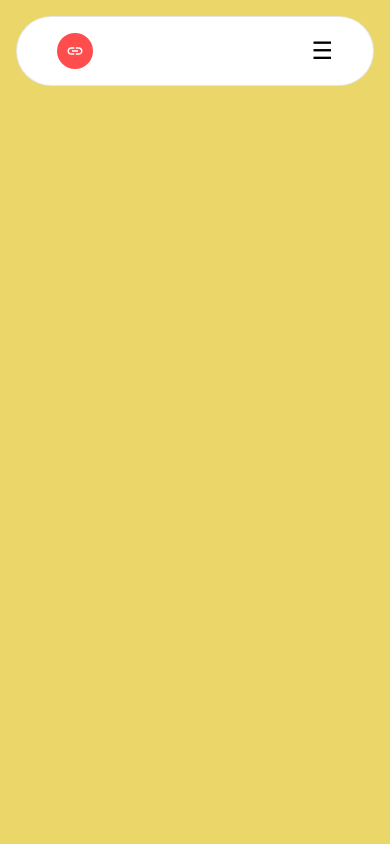
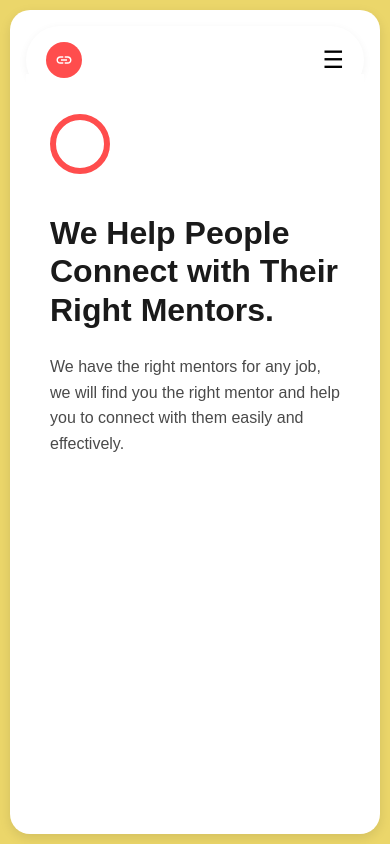
Before and after one commit to yranjan06/Project-Mandhar, a plain HTML site: page index.html in a window 390 px wide. Drawn offline with Linux system fonts and the light colour scheme.

Commit message:
done with navarbr

```diff
--- /dev/null
+++ b/assets/MentorSection.css
@@ -0,0 +1,85 @@
+/* assets/MentorSection.css */
+
+.mentor-container {
+    display: flex;
+    width: 100%;
+    max-width: 1200px;
+    margin: 40px auto;
+  }
+
+  .left-section {
+    width: 50%;
+    padding: 60px 40px;
+    box-sizing: border-box;
+  }
+
+  .right-section {
+    width: 50%;
+    background-color: #f8f8f8;
+    min-height: 500px;
+    border-radius: 20px;
+  }
+
+  .mentor-logo {
+    width: 70px;
+    height: 70px;
+    border: 5px solid #FF4500;
+    border-radius: 50%;
+    margin-bottom: 50px;
+  }
+
+  .heading {
+    font-family: Georgia, serif;
+    font-size: 3.5rem;
+    line-height: 1.2;
+    font-weight: 700;
+    color: #1A1A1A;
+    margin: 0 0 30px 0;
+  }
+
+  .heading-line {
+    display: block;
+  }
+
+  .description {
+    font-family: Georgia, serif;
+    font-size: 1.1rem;
+    line-height: 1.6;
+    color: #4A4A4A;
+    max-width: 90%;
+  }
+
+  /* Responsive styles for mentor section */
+  @media (max-width: 950px) {
+    .mentor-container {
+      flex-direction: column;
+      margin-top: 20px;
+    }
+
+    .left-section, .right-section {
+      width: 100%;
+    }
+
+    .right-section {
+      min-height: 300px;
+      margin-top: 30px;
+    }
+
+    .heading {
+      font-size: 2.5rem;
+    }
+  }
+
+  @media (max-width: 600px) {
+    .heading {
+      font-size: 2rem;
+    }
+
+    .left-section {
+      padding: 40px 20px;
+    }
+
+    .mentor-logo {
+      margin-bottom: 30px;
+    }
+  }
--- a/assets/Navbar.css
+++ b/assets/Navbar.css
@@ -1,5 +1,3 @@
-/* assets/css/style.css */
-
 /* Base styles */
 * {
     margin: 0;
@@ -8,33 +6,22 @@
     font-family: 'Arial', sans-serif;
   }
 
-body {
-  background-color: #ebd66a; /* Lighter yellow */
-  min-height: 100vh;
-  display: flex;
-  flex-direction: column;
-  align-items: center;
-}
-
   /* Navbar styles */
   .navbar-container {
     width: 100%;
-  max-width: 1200px;
-  padding: 16px;
+    padding: 16px 16px 0;
   }
 
   .navbar {
     display: flex;
     justify-content: space-between;
     align-items: center;
-  background-color: white;
+    padding: 16px 40px;
+    width: 100%;
+    position: relative;
+    z-index: 1000;
     border-radius: 50px;
-  padding: 16px 40px;
-  border: 1px solid rgba(0, 0, 0, 0.1);
-  width: 100%;
-  position: sticky;
-  top: 0;
-  z-index: 1000;
+    box-shadow: 0 2px 8px rgba(0, 0, 0, 0.05);
   }
 
   .logo {
@@ -135,32 +122,12 @@ body {
     opacity: 1;
   }
 
-/* Main content styles */
-main {
-  width: 100%;
-  max-width: 1200px;
-  padding: 0 16px;
-  margin-top: 40px;
+  /* Responsive styles */
+  @media (max-width: 950px) {
+    .navbar {
+      padding: 16px 20px;
     }
 
-.hero-section {
-  text-align: center;
-  padding: 60px 0;
-}
-
-.hero-section h1 {
-  font-size: 2.5rem;
-  margin-bottom: 1rem;
-  color: #333;
-}
-
-.hero-section p {
-  font-size: 1.2rem;
-  color: #555;
-}
-
-/* Responsive styles */
-@media (max-width: 950px) {
     .nav-links {
       display: none;
       position: absolute;
@@ -199,12 +166,4 @@ main {
     .mobile-menu-btn {
       display: block;
     }
-
-  .hero-section h1 {
-    font-size: 2rem;
   }
-
-  .hero-section p {
-    font-size: 1rem;
-  }
-}
--- /dev/null
+++ b/assets/main.css
@@ -0,0 +1,123 @@
+/* Main content styles */
+body {
+    background-color: #ebd66a;
+    margin: 0;
+    padding: 0;
+    display: flex;
+    justify-content: center;
+    min-height: 100vh;
+  }
+
+  .page-container {
+    width: 100%;
+    max-width: 1200px;
+    background-color: white;
+    border-radius: 80px 80px 80px 80px;
+    margin: 20px;
+    overflow: hidden;
+    box-shadow: 0 4px 12px rgba(0, 0, 0, 0.1);
+  }
+
+  /* Hero section styles */
+  .hero-container {
+    width: 100%;
+    padding: 0 20px 60px;
+  }
+
+  .hero-content {
+    display: flex;
+    position: relative;
+    z-index: 1;
+  }
+
+  .left-section {
+    width: 50%;
+    padding: 80px 40px 40px 40px;
+    box-sizing: border-box;
+  }
+
+  .right-section {
+    width: 50%;
+    padding: 20px;
+    display: flex;
+    align-items: center;
+    justify-content: center;
+    position: relative;
+  }
+
+  .logo-circle {
+    width: 60px;
+    height: 60px;
+    border: 6px solid #ff4d4d;
+    border-radius: 50%;
+    margin-bottom: 40px;
+  }
+
+  .heading {
+    font-size: 3.2rem;
+    line-height: 1.2;
+    font-weight: 700;
+    color: #1A1A1A;
+    margin: 0 0 25px 0;
+    font-family: Georgia, serif;
+  }
+
+  .heading-line {
+    display: block;
+  }
+
+  .description {
+    font-size: 1.1rem;
+    line-height: 1.6;
+    color: #4A4A4A;
+    max-width: 90%;
+    font-family: Arial, sans-serif;
+  }
+
+  /* Connect navbar and hero section with curved design */
+  .navbar::after {
+    content: "";
+    position: absolute;
+    bottom: -20px;
+    left: 0;
+    right: 0;
+    height: 40px;
+    background-color: white;
+    z-index: -1;
+  }
+
+  /* Responsive styles for hero section */
+  @media (max-width: 950px) {
+    .hero-content {
+      flex-direction: column;
+    }
+
+    .left-section,
+    .right-section {
+      width: 100%;
+      padding: 20px;
+    }
+
+    .heading {
+      font-size: 2.5rem;
+    }
+
+    .description {
+      max-width: 100%;
+    }
+  }
+
+  @media (max-width: 600px) {
+    .page-container {
+      margin: 10px;
+      border-radius: 20px;
+    }
+
+    .heading {
+      font-size: 2rem;
+    }
+
+    .description {
+      font-size: 1rem;
+    }
+  }
--- a/assets/main.js
+++ b/assets/main.js
@@ -1,4 +1,85 @@
-<script>
+// // Mobile menu functionality
+// const mobileMenuBtn = document.querySelector('.mobile-menu-btn');
+// const navLinks = document.querySelector('.nav-links');
+// const backdrop = document.querySelector('.menu-backdrop');
+// const navItems = document.querySelectorAll('.nav-links a');
+
+// // Toggle mobile menu
+// function toggleMenu() {
+//   navLinks.classList.toggle('active');
+//   mobileMenuBtn.classList.toggle('active');
+//   backdrop.classList.toggle('active');
+
+//   // Toggle aria-expanded for accessibility
+//   const expanded = mobileMenuBtn.getAttribute('aria-expanded') === 'true';
+//   mobileMenuBtn.setAttribute('aria-expanded', !expanded);
+
+//   // Toggle body scroll when menu is open
+//   if (!expanded) {
+//     document.body.style.overflow = 'hidden';
+//   } else {
+//     document.body.style.overflow = '';
+//   }
+// }
+
+// // Close mobile menu
+// function closeMenu() {
+//   navLinks.classList.remove('active');
+//   mobileMenuBtn.classList.remove('active');
+//   backdrop.classList.remove('active');
+//   mobileMenuBtn.setAttribute('aria-expanded', 'false');
+//   document.body.style.overflow = '';
+// }
+
+// // Event listeners
+// mobileMenuBtn.addEventListener('click', toggleMenu);
+// backdrop.addEventListener('click', closeMenu);
+
+// // Close menu when a nav item is clicked
+// navItems.forEach(item => {
+//   item.addEventListener('click', () => {
+//     closeMenu();
+
+//     // Set active class to clicked link
+//     navItems.forEach(link => link.classList.remove('active'));
+//     item.classList.add('active');
+//   });
+// });
+
+// // Set active link based on current hash
+// function setActiveLink() {
+//   const currentHash = window.location.hash || '#home';
+//   navItems.forEach(link => {
+//     link.classList.remove('active');
+//     if (link.getAttribute('href') === currentHash) {
+//       link.classList.add('active');
+//     }
+//   });
+// }
+
+// // Initial setup
+// setActiveLink();
+
+// // Listen for hash changes
+// window.addEventListener('hashchange', setActiveLink);
+
+// // Smooth scroll to section when clicking nav links
+// navItems.forEach(link => {
+//   link.addEventListener('click', (e) => {
+//     const targetId = link.getAttribute('href');
+//     const targetSection = document.querySelector(targetId);
+
+//     if (targetSection) {
+//       e.preventDefault();
+//       window.history.pushState(null, '', targetId);
+//       targetSection.scrollIntoView({ behavior: 'smooth' });
+//       setActiveLink();
+//     }
+//   });
+// });
+
+
+document.addEventListener('DOMContentLoaded', function() {
     const mobileMenuBtn = document.querySelector('.mobile-menu-btn');
     const navLinks = document.querySelector('.nav-links');
     const backdrop = document.querySelector('.menu-backdrop');
@@ -28,4 +109,4 @@
         link.classList.add('active');
       }
     });
-  </script>
+  });
--- a/index.html
+++ b/index.html
@@ -3,10 +3,13 @@
 <head>
   <meta charset="UTF-8">
   <meta name="viewport" content="width=device-width, initial-scale=1.0">
-  <title>Navbar Design</title>
+  <title>Mentor Connection Platform</title>
   <link rel="stylesheet" href="assets/Navbar.css">
+  <link rel="stylesheet" href="assets/main.css">
 </head>
 <body>
+  <div class="page-container">
+    <!-- Navbar section -->
     <div class="navbar-container">
       <nav class="navbar">
         <div class="logo">
@@ -36,6 +39,28 @@
       </nav>
     </div>
 
+    <!-- Mentor heading section -->
+    <div class="hero-container">
+      <div class="hero-content">
+        <div class="left-section">
+          <div class="logo-circle"></div>
+          <h1 class="heading">
+            <span class="heading-line">We Help People</span>
+            <span class="heading-line">Connect with Their</span>
+            <span class="heading-line">Right Mentors.</span>
+          </h1>
+          <p class="description">We have the right mentors for any job, we will find you the right mentor and help you to connect with them easily and effectively.</p>
+        </div>
+        <div class="right-section">
+          <!-- This will contain your illustrations as shown in the image -->
+          <div class="illustrations-container">
+            <!-- Illustrations can be added here later -->
+          </div>
+        </div>
+      </div>
+    </div>
+  </div>
 
+  <script src="assets/main.js"></script>
 </body>
 </html>
```
Lines whose indentation alone changed are shown as unchanged.
